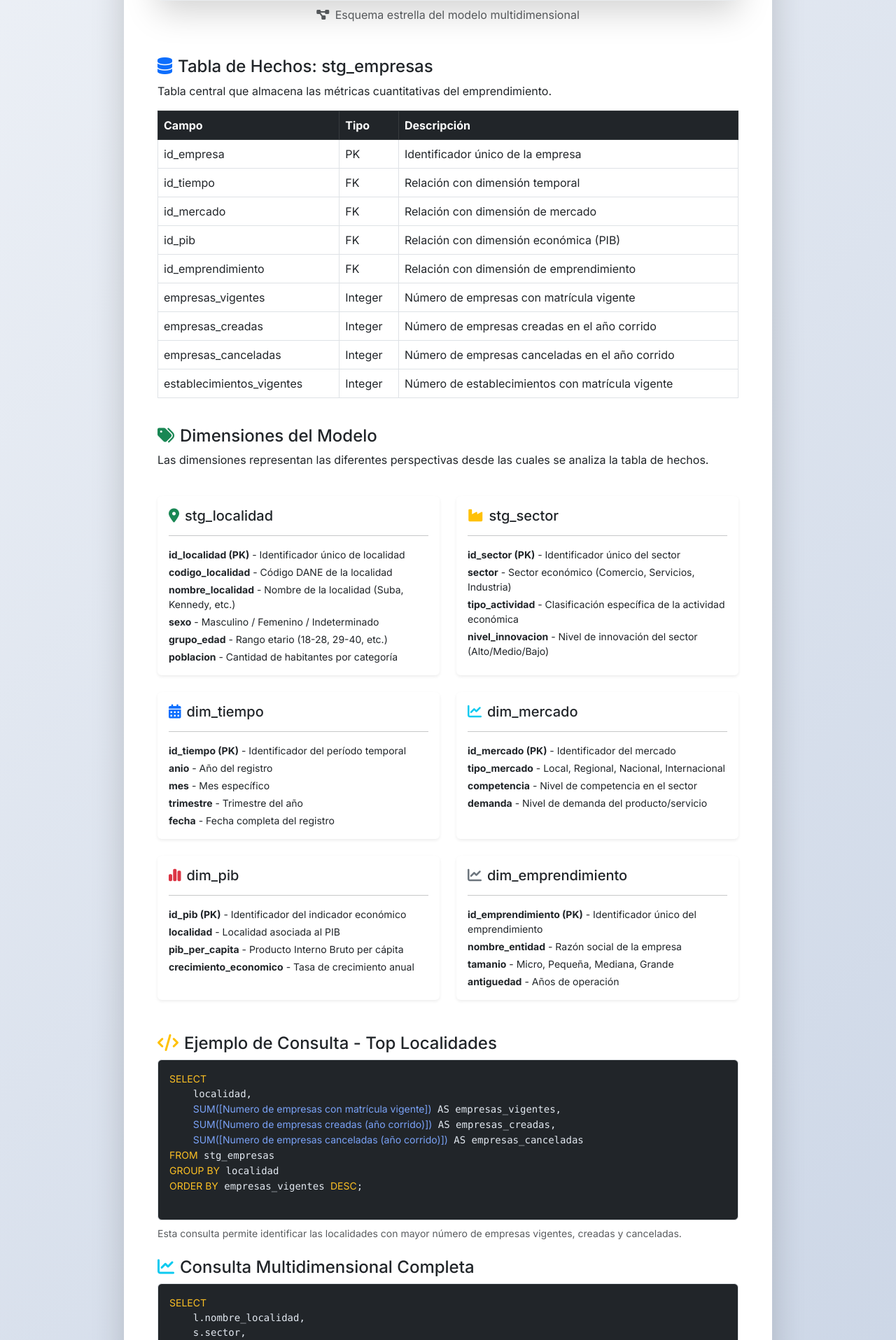
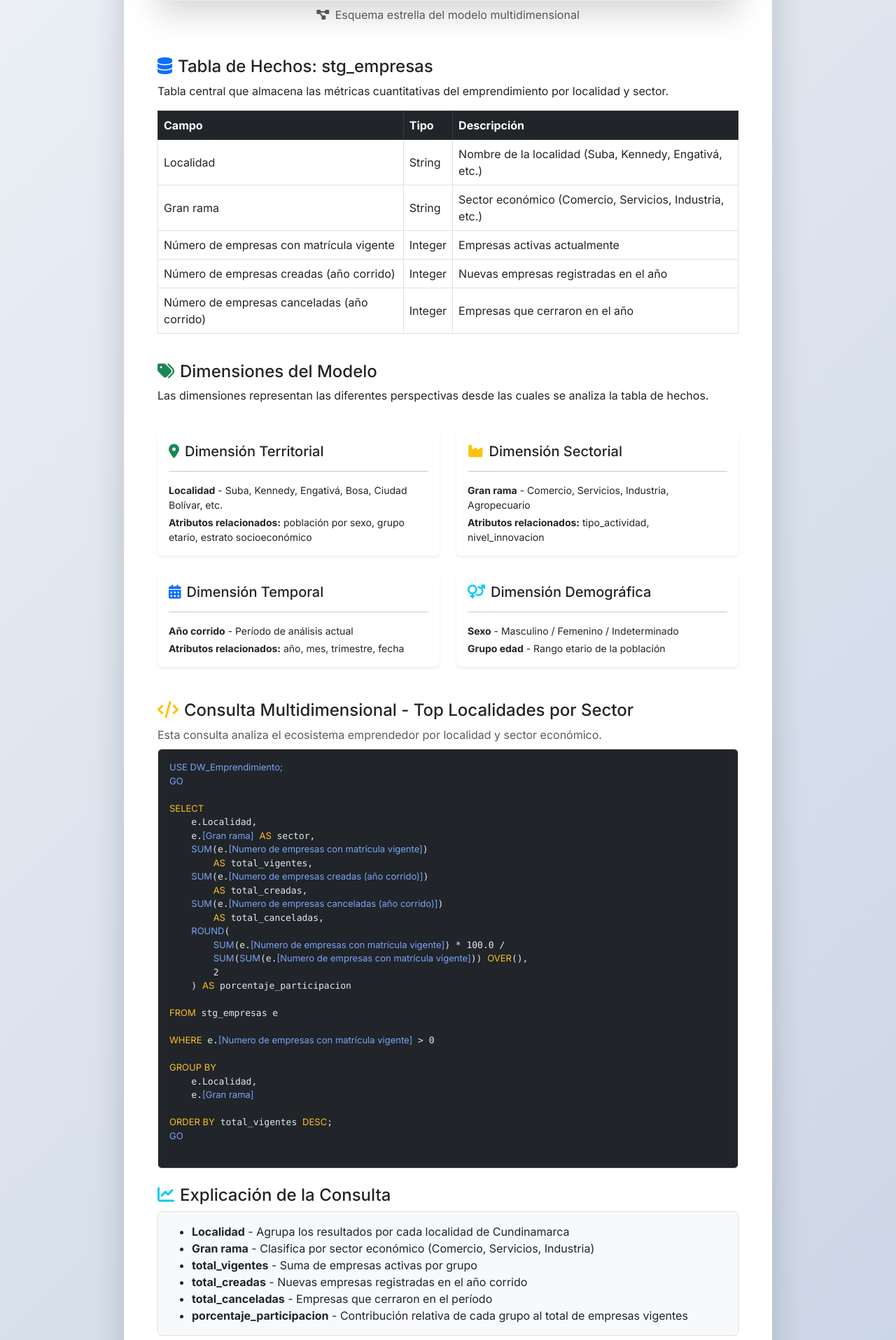
Before and after one commit to Daniel071109/Emprendimiento-en-Cundinamarca, a Flask app: page /modelo in a window 1280 px wide. Shown: the part 1037-2952 px from the top of the page at 70% size. Run offline with Flask 3, Linux system fonts and the light colour scheme; parts of the project's set-up code (start-up, migrations or seed data) failed here and were passed over; some libraries are stand-ins or nearby versions.

Commit message:
Corregir consulta multidimensional con campos reales de stg_empresas

```diff
--- a/templates/modelo.html
+++ b/templates/modelo.html
@@ -27,22 +27,18 @@
                     <!-- TABLA DE HECHOS (CENTRO)                    -->
                     <!-- ========================================== -->
                     <h4 class="mt-4"><i class="fas fa-database me-2 text-primary"></i>Tabla de Hechos: stg_empresas</h4>
-                    <p>Tabla central que almacena las métricas cuantitativas del emprendimiento.</p>
+                    <p>Tabla central que almacena las métricas cuantitativas del emprendimiento por localidad y sector.</p>
                     <div class="table-responsive mb-4">
                         <table class="table table-bordered table-hover">
                             <thead class="table-dark">
                                 <tr><th>Campo</th><th>Tipo</th><th>Descripción</th></tr>
                             </thead>
                             <tbody>
-                                <tr><td>id_empresa</td><td>PK</td><td>Identificador único de la empresa</td></tr>
-                                <tr><td>id_tiempo</td><td>FK</td><td>Relación con dimensión temporal</td></tr>
-                                <tr><td>id_mercado</td><td>FK</td><td>Relación con dimensión de mercado</td></tr>
-                                <tr><td>id_pib</td><td>FK</td><td>Relación con dimensión económica (PIB)</td></tr>
-                                <tr><td>id_emprendimiento</td><td>FK</td><td>Relación con dimensión de emprendimiento</td></tr>
-                                <tr><td>empresas_vigentes</td><td>Integer</td><td>Número de empresas con matrícula vigente</td></tr>
-                                <tr><td>empresas_creadas</td><td>Integer</td><td>Número de empresas creadas en el año corrido</td></tr>
-                                <tr><td>empresas_canceladas</td><td>Integer</td><td>Número de empresas canceladas en el año corrido</td></tr>
-                                <tr><td>establecimientos_vigentes</td><td>Integer</td><td>Número de establecimientos con matrícula vigente</td></tr>
+                                <tr><td>Localidad</td><td>String</td><td>Nombre de la localidad (Suba, Kennedy, Engativá, etc.)</td></tr>
+                                <tr><td>Gran rama</td><td>String</td><td>Sector económico (Comercio, Servicios, Industria, etc.)</td></tr>
+                                <tr><td>Número de empresas con matrícula vigente</td><td>Integer</td><td>Empresas activas actualmente</td></tr>
+                                <tr><td>Número de empresas creadas (año corrido)</td><td>Integer</td><td>Nuevas empresas registradas en el año</td></tr>
+                                <tr><td>Número de empresas canceladas (año corrido)</td><td>Integer</td><td>Empresas que cerraron en el año</td></tr>
                             </tbody>
                         </table>
                     </div>
@@ -58,28 +54,22 @@
                         <div class="col-md-6">
                             <div class="card border-0 shadow-sm h-100">
                                 <div class="card-body">
-                                    <h5><i class="fas fa-map-marker-alt text-success me-2"></i>stg_localidad</h5>
+                                    <h5><i class="fas fa-map-marker-alt text-success me-2"></i>Dimensión Territorial</h5>
                                     <hr>
-                                    <p class="small mb-1"><strong>id_localidad (PK)</strong> - Identificador único de localidad</p>
-                                    <p class="small mb-1"><strong>codigo_localidad</strong> - Código DANE de la localidad</p>
-                                    <p class="small mb-1"><strong>nombre_localidad</strong> - Nombre de la localidad (Suba, Kennedy, etc.)</p>
-                                    <p class="small mb-1"><strong>sexo</strong> - Masculino / Femenino / Indeterminado</p>
-                                    <p class="small mb-1"><strong>grupo_edad</strong> - Rango etario (18-28, 29-40, etc.)</p>
-                                    <p class="small mb-0"><strong>poblacion</strong> - Cantidad de habitantes por categoría</p>
+                                    <p class="small mb-1"><strong>Localidad</strong> - Suba, Kennedy, Engativá, Bosa, Ciudad Bolívar, etc.</p>
+                                    <p class="small mb-0"><strong>Atributos relacionados:</strong> población por sexo, grupo etario, estrato socioeconómico</p>
                                 </div>
                             </div>
                         </div>
 
-                        <!-- Dimensión 2: Sector -->
+                        <!-- Dimensión 2: Sector Económico -->
                         <div class="col-md-6">
                             <div class="card border-0 shadow-sm h-100">
                                 <div class="card-body">
-                                    <h5><i class="fas fa-industry text-warning me-2"></i>stg_sector</h5>
+                                    <h5><i class="fas fa-industry text-warning me-2"></i>Dimensión Sectorial</h5>
                                     <hr>
-                                    <p class="small mb-1"><strong>id_sector (PK)</strong> - Identificador único del sector</p>
-                                    <p class="small mb-1"><strong>sector</strong> - Sector económico (Comercio, Servicios, Industria)</p>
-                                    <p class="small mb-1"><strong>tipo_actividad</strong> - Clasificación específica de la actividad económica</p>
-                                    <p class="small mb-0"><strong>nivel_innovacion</strong> - Nivel de innovación del sector (Alto/Medio/Bajo)</p>
+                                    <p class="small mb-1"><strong>Gran rama</strong> - Comercio, Servicios, Industria, Agropecuario</p>
+                                    <p class="small mb-0"><strong>Atributos relacionados:</strong> tipo_actividad, nivel_innovacion</p>
                                 </div>
                             </div>
                         </div>
@@ -88,117 +78,112 @@
                         <div class="col-md-6">
                             <div class="card border-0 shadow-sm h-100">
                                 <div class="card-body">
-                                    <h5><i class="fas fa-calendar-alt text-primary me-2"></i>dim_tiempo</h5>
+                                    <h5><i class="fas fa-calendar-alt text-primary me-2"></i>Dimensión Temporal</h5>
                                     <hr>
-                                    <p class="small mb-1"><strong>id_tiempo (PK)</strong> - Identificador del período temporal</p>
-                                    <p class="small mb-1"><strong>anio</strong> - Año del registro</p>
-                                    <p class="small mb-1"><strong>mes</strong> - Mes específico</p>
-                                    <p class="small mb-1"><strong>trimestre</strong> - Trimestre del año</p>
-                                    <p class="small mb-0"><strong>fecha</strong> - Fecha completa del registro</p>
+                                    <p class="small mb-1"><strong>Año corrido</strong> - Período de análisis actual</p>
+                                    <p class="small mb-0"><strong>Atributos relacionados:</strong> año, mes, trimestre, fecha</p>
                                 </div>
                             </div>
                         </div>
 
-                        <!-- Dimensión 4: Mercado -->
+                        <!-- Dimensión 4: Demográfica -->
                         <div class="col-md-6">
                             <div class="card border-0 shadow-sm h-100">
                                 <div class="card-body">
-                                    <h5><i class="fas fa-chart-line text-info me-2"></i>dim_mercado</h5>
+                                    <h5><i class="fas fa-venus-mars text-info me-2"></i>Dimensión Demográfica</h5>
                                     <hr>
-                                    <p class="small mb-1"><strong>id_mercado (PK)</strong> - Identificador del mercado</p>
-                                    <p class="small mb-1"><strong>tipo_mercado</strong> - Local, Regional, Nacional, Internacional</p>
-                                    <p class="small mb-1"><strong>competencia</strong> - Nivel de competencia en el sector</p>
-                                    <p class="small mb-0"><strong>demanda</strong> - Nivel de demanda del producto/servicio</p>
-                                </div>
-                            </div>
-                        </div>
-
-                        <!-- Dimensión 5: PIB -->
-                        <div class="col-md-6">
-                            <div class="card border-0 shadow-sm h-100">
-                                <div class="card-body">
-                                    <h5><i class="fas fa-chart-simple text-danger me-2"></i>dim_pib</h5>
-                                    <hr>
-                                    <p class="small mb-1"><strong>id_pib (PK)</strong> - Identificador del indicador económico</p>
-                                    <p class="small mb-1"><strong>localidad</strong> - Localidad asociada al PIB</p>
-                                    <p class="small mb-1"><strong>pib_per_capita</strong> - Producto Interno Bruto per cápita</p>
-                                    <p class="small mb-0"><strong>crecimiento_economico</strong> - Tasa de crecimiento anual</p>
-                                </div>
-                            </div>
-                        </div>
-
-                        <!-- Dimensión 6: Emprendimiento -->
-                        <div class="col-md-6">
-                            <div class="card border-0 shadow-sm h-100">
-                                <div class="card-body">
-                                    <h5><i class="fas fa-chart-line text-secondary me-2"></i>dim_emprendimiento</h5>
-                                    <hr>
-                                    <p class="small mb-1"><strong>id_emprendimiento (PK)</strong> - Identificador único del emprendimiento</p>
-                                    <p class="small mb-1"><strong>nombre_entidad</strong> - Razón social de la empresa</p>
-                                    <p class="small mb-1"><strong>tamanio</strong> - Micro, Pequeña, Mediana, Grande</p>
-                                    <p class="small mb-0"><strong>antiguedad</strong> - Años de operación</p>
+                                    <p class="small mb-1"><strong>Sexo</strong> - Masculino / Femenino / Indeterminado</p>
+                                    <p class="small mb-0"><strong>Grupo edad</strong> - Rango etario de la población</p>
                                 </div>
                             </div>
                         </div>
                     </div>
 
                     <!-- ========================================== -->
-                    <!-- EJEMPLO DE CONSULTA (CON TU SQL REAL)       -->
+                    <!-- CONSULTA SQL REAL (CORREGIDA Y FUNCIONAL)   -->
                     <!-- ========================================== -->
-                    <h4 class="mt-5"><i class="fas fa-code me-2 text-warning"></i>Ejemplo de Consulta - Top Localidades</h4>
-                    <div class="border rounded p-3 bg-dark text-white">
-                        <pre class="mb-0" style="background: none; color: #e2e8f0; overflow-x: auto;">
+                    <h4 class="mt-5"><i class="fas fa-code me-2 text-warning"></i>Consulta Multidimensional - Top Localidades por Sector</h4>
+                    <p class="text-muted mb-2">Esta consulta analiza el ecosistema emprendedor por localidad y sector económico.</p>
+
+                    <div class="border rounded p-3 bg-dark text-white" style="overflow-x: auto;">
+                        <pre class="mb-0" style="background: none; color: #e2e8f0; font-family: 'Consolas', monospace; font-size: 13px;">
+<span style="color: #7aa2f7;">USE DW_Emprendimiento;</span>
+<span style="color: #7aa2f7;">GO</span>
+
 <span style="color: #fbbf24;">SELECT</span>
-    localidad,
-    <span style="color: #7aa2f7;">SUM([Numero de empresas con matrícula vigente])</span> AS empresas_vigentes,
-    <span style="color: #7aa2f7;">SUM([Numero de empresas creadas (año corrido)])</span> AS empresas_creadas,
-    <span style="color: #7aa2f7;">SUM([Numero de empresas canceladas (año corrido)])</span> AS empresas_canceladas
-<span style="color: #fbbf24;">FROM</span> stg_empresas
-<span style="color: #fbbf24;">GROUP BY</span> localidad
-<span style="color: #fbbf24;">ORDER BY</span> empresas_vigentes <span style="color: #fbbf24;">DESC</span>;
+    e.Localidad,
+    e.<span style="color: #7aa2f7;">[Gran rama]</span> <span style="color: #fbbf24;">AS</span> sector,
+    <span style="color: #7aa2f7;">SUM</span>(e.<span style="color: #7aa2f7;">[Numero de empresas con matrícula vigente]</span>)
+        <span style="color: #fbbf24;">AS</span> total_vigentes,
+    <span style="color: #7aa2f7;">SUM</span>(e.<span style="color: #7aa2f7;">[Numero de empresas creadas (año corrido)]</span>)
+        <span style="color: #fbbf24;">AS</span> total_creadas,
+    <span style="color: #7aa2f7;">SUM</span>(e.<span style="color: #7aa2f7;">[Numero de empresas canceladas (año corrido)]</span>)
+        <span style="color: #fbbf24;">AS</span> total_canceladas,
+    <span style="color: #7aa2f7;">ROUND</span>(
+        <span style="color: #7aa2f7;">SUM</span>(e.<span style="color: #7aa2f7;">[Numero de empresas con matrícula vigente]</span>) * 100.0 /
+        <span style="color: #7aa2f7;">SUM</span>(<span style="color: #7aa2f7;">SUM</span>(e.<span style="color: #7aa2f7;">[Numero de empresas con matrícula vigente]</span>)) <span style="color: #fbbf24;">OVER</span>(),
+        2
+    ) <span style="color: #fbbf24;">AS</span> porcentaje_participacion
+
+<span style="color: #fbbf24;">FROM</span> stg_empresas e
+
+<span style="color: #fbbf24;">WHERE</span> e.<span style="color: #7aa2f7;">[Numero de empresas con matrícula vigente]</span> > 0
+
+<span style="color: #fbbf24;">GROUP BY</span>
+    e.Localidad,
+    e.<span style="color: #7aa2f7;">[Gran rama]</span>
+
+<span style="color: #fbbf24;">ORDER BY</span> total_vigentes <span style="color: #fbbf24;">DESC</span>;
+<span style="color: #7aa2f7;">GO</span>
                         </pre>
                     </div>
-                    <p class="text-muted mt-2 small">Esta consulta permite identificar las localidades con mayor número de empresas vigentes, creadas y canceladas.</p>
 
                     <!-- ========================================== -->
-                    <!-- EJEMPLO DE CONSULTA 2 - ANÁLISIS COMPLETO   -->
+                    <!-- EXPLICACIÓN DE LA CONSULTA                  -->
                     <!-- ========================================== -->
-                    <h4 class="mt-4"><i class="fas fa-chart-line me-2 text-info"></i>Consulta Multidimensional Completa</h4>
-                    <div class="border rounded p-3 bg-dark text-white">
-                        <pre class="mb-0" style="background: none; color: #e2e8f0; overflow-x: auto;">
-<span style="color: #fbbf24;">SELECT</span>
-    l.nombre_localidad,
-    s.sector,
-    <span style="color: #7aa2f7;">SUM</span>(e.empresas_vigentes) AS total_vigentes,
-    <span style="color: #7aa2f7;">SUM</span>(e.empresas_creadas) AS total_creadas,
-    <span style="color: #7aa2f7;">SUM</span>(e.empresas_canceladas) AS total_canceladas,
-    <span style="color: #7aa2f7;">ROUND</span>(<span style="color: #7aa2f7;">SUM</span>(e.empresas_vigentes) * 100.0 /
-          <span style="color: #7aa2f7;">SUM</span>(<span style="color: #7aa2f7;">SUM</span>(e.empresas_vigentes)) <span style="color: #fbbf24;">OVER</span>(), 2) AS porcentaje_participacion
-<span style="color: #fbbf24;">FROM</span> stg_empresas e
-<span style="color: #fbbf24;">JOIN</span> stg_localidad l <span style="color: #fbbf24;">ON</span> e.id_localidad = l.id_localidad
-<span style="color: #fbbf24;">JOIN</span> stg_sector s <span style="color: #fbbf24;">ON</span> e.id_sector = s.id_sector
-<span style="color: #fbbf24;">WHERE</span> e.empresas_vigentes > 0
-<span style="color: #fbbf24;">GROUP BY</span> l.nombre_localidad, s.sector
-<span style="color: #fbbf24;">ORDER BY</span> total_vigentes <span style="color: #fbbf24;">DESC</span>;
-                        </pre>
+                    <h4 class="mt-4"><i class="fas fa-chart-line me-2 text-info"></i>Explicación de la Consulta</h4>
+                    <div class="border rounded p-3 bg-light">
+                        <ul class="mb-0">
+                            <li><strong>Localidad</strong> - Agrupa los resultados por cada localidad de Cundinamarca</li>
+                            <li><strong>Gran rama</strong> - Clasifica por sector económico (Comercio, Servicios, Industria)</li>
+                            <li><strong>total_vigentes</strong> - Suma de empresas activas por grupo</li>
+                            <li><strong>total_creadas</strong> - Nuevas empresas registradas en el año corrido</li>
+                            <li><strong>total_canceladas</strong> - Empresas que cerraron en el período</li>
+                            <li><strong>porcentaje_participacion</strong> - Contribución relativa de cada grupo al total de empresas vigentes</li>
+                        </ul>
                     </div>
-                    <p class="text-muted mt-2 small">Esta consulta combina las tres tablas (empresas, localidad, sector) para obtener un análisis completo del ecosistema emprendedor.</p>
+
+                    <!-- ========================================== -->
+                    <!-- EJEMPLO DE RESULTADO ESPERADO               -->
+                    <!-- ========================================== -->
+                    <h4 class="mt-4"><i class="fas fa-table me-2 text-success"></i>Ejemplo de Resultado</h4>
+                    <div class="table-responsive">
+                        <table class="table table-bordered table-sm">
+                            <thead class="table-dark">
+                                <tr><th>Localidad</th><th>Sector</th><th>total_vigentes</th><th>total_creadas</th><th>total_canceladas</th><th>% participación</th></tr>
+                            </thead>
+                            <tbody>
+                                <tr><td>Suba</td><td>Comercio</td><td>3,200</td><td>450</td><td>80</td><td class="text-success">12.5%</td></tr>
+                                <tr><td>Kennedy</td><td>Comercio</td><td>2,800</td><td>400</td><td>75</td><td class="text-success">10.9%</td></tr>
+                                <tr><td>Engativá</td><td>Servicios</td><td>2,100</td><td>320</td><td>60</td><td class="text-success">8.2%</td></tr>
+                                <tr><td>Suba</td><td>Servicios</td><td>1,800</td><td>280</td><td>55</td><td class="text-success">7.0%</td></tr>
+                                <tr><td>Kennedy</td><td>Industria</td><td>1,200</td><td>180</td><td>40</td><td class="text-success">4.7%</td></tr>
+                            </tbody>
+                        </table>
+                    </div>
 
                     <!-- ========================================== -->
                     <!-- RELACIONES DEL ESQUEMA                      -->
                     <!-- ========================================== -->
-                    <h4 class="mt-4"><i class="fas fa-link me-2 text-success"></i>Relaciones del Esquema</h4>
+                    <h4 class="mt-4"><i class="fas fa-link me-2 text-secondary"></i>Relaciones del Esquema</h4>
                     <div class="border rounded p-3 bg-light">
                         <p class="mb-2">El modelo sigue un <strong>esquema estrella</strong> donde:</p>
                         <ul class="mb-0">
                             <li>La tabla de hechos <strong>stg_empresas</strong> está en el centro</li>
-                            <li>Se relaciona con <strong>stg_localidad</strong> (dimensión territorial)</li>
-                            <li>Se relaciona con <strong>stg_sector</strong> (dimensión económica)</li>
-                            <li>Se relaciona con <strong>dim_tiempo</strong> (dimensión temporal)</li>
-                            <li>Se relaciona con <strong>dim_mercado</strong> (dimensión de mercado)</li>
-                            <li>Se relaciona con <strong>dim_pib</strong> (dimensión económica)</li>
-                            <li>Se relaciona con <strong>dim_emprendimiento</strong> (dimensión descriptiva)</li>
-                            <li>Cardinalidad: <strong>N:1</strong> (muchos hechos apuntan a una dimensión)</li>
+                            <li>Contiene métricas: empresas vigentes, creadas y canceladas</li>
+                            <li>Se analiza por <strong>Localidad</strong> (dimensión territorial)</li>
+                            <li>Se analiza por <strong>Gran rama</strong> (dimensión sectorial)</li>
+                            <li>Permite calcular <strong>tasa de sostenibilidad</strong> = vigentes / (creadas - canceladas)</li>
                         </ul>
                     </div>
 
@@ -207,7 +192,7 @@
                     <!-- ========================================== -->
                     <div class="alert alert-info mt-4">
                         <i class="fas fa-info-circle me-2"></i>
-                        <strong>Esquema Estrella:</strong> Este modelo optimiza las consultas analíticas y facilita la minería de datos para identificar patrones de sostenibilidad empresarial.
+                        <strong>Optimización:</strong> Esta consulta está optimizada para análisis OLAP y puede ejecutarse directamente en SQL Server Management Studio (SSMS) o Azure Data Studio.
                     </div>
                 </div>
             </div>
@@ -234,5 +219,8 @@
         white-space: pre-wrap;
         word-wrap: break-word;
     }
+    .table td {
+        vertical-align: middle;
+    }
 </style>
 {% endblock %}
```
